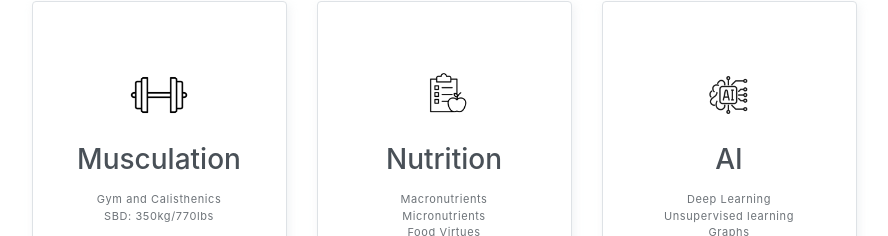
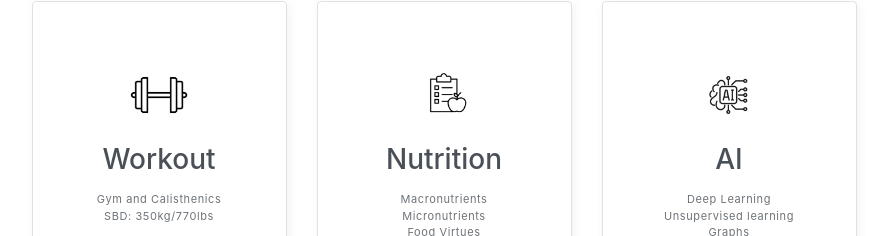
Before and after one commit to pierrecavalier/pierrecavalier.github.io, a plain HTML site: page index.html in a window 1280 px wide. Shown: the part 4300-4536 px from the top of the page, without its empty margins (196-1084 px from the left). Drawn offline with Linux system fonts and the light colour scheme.

Commit message:
Update workout title in interests section

```diff
--- a/index.html
+++ b/index.html
@@ -431,7 +431,7 @@
                 <div class="custom-card card border">
                     <div class="card-body">
                         <img src="assets/logo/interests/muscu.png" alt="Icon" style="width: 30%; padding: 0px 0px 10px 0px;">
-                        <h5 class="title" style="padding: 0px 0px 10px 0px;">Musculation</h5>
+                        <h5 class="title" style="padding: 0px 0px 10px 0px;">Workout</h5>
                         <p class="subtitle" style="font-size: 11px;"> Gym and Calisthenics<br> SBD: 350kg/770lbs<br> <br>  </p>
                     </div>
                 </div>
```
